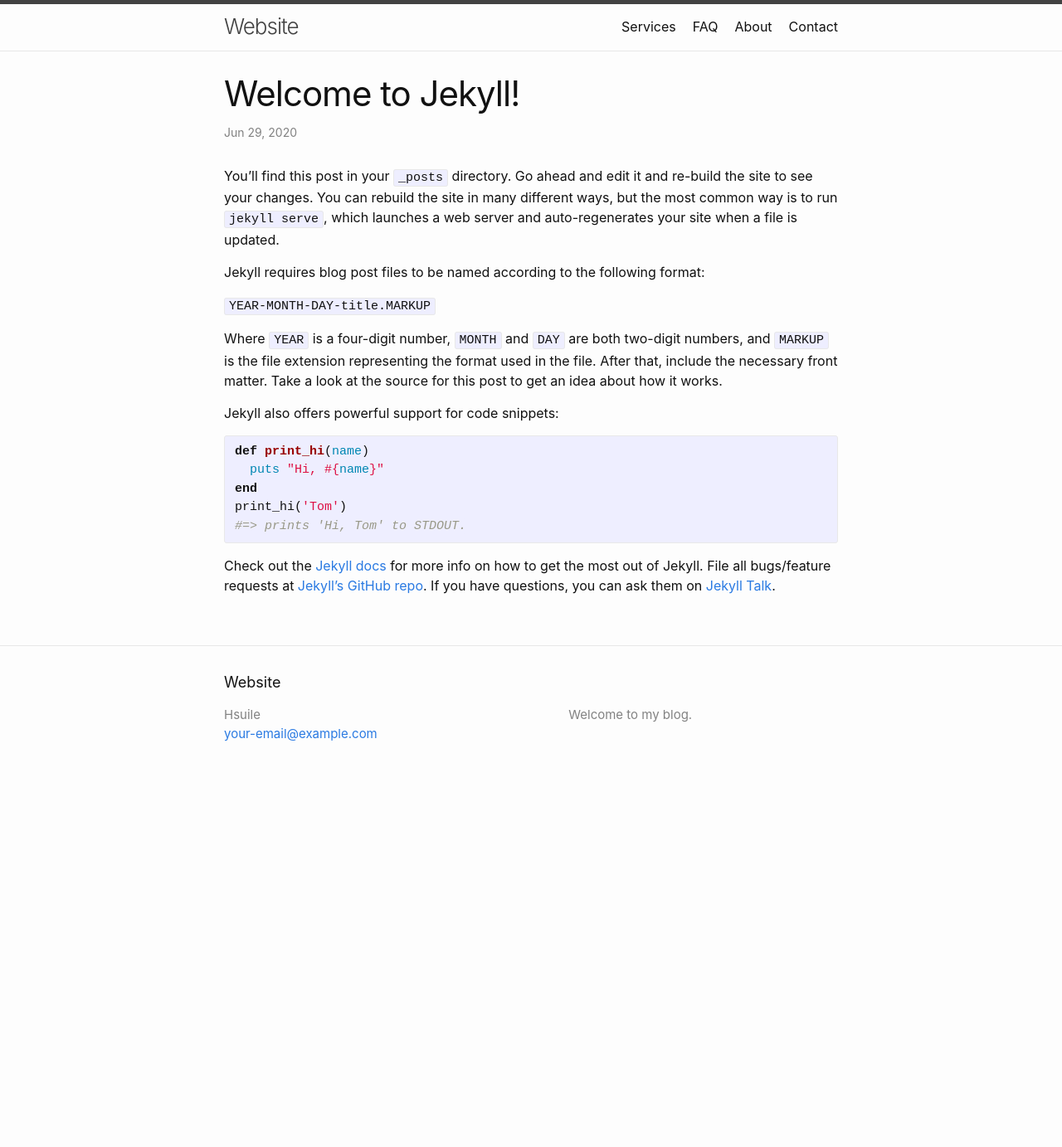
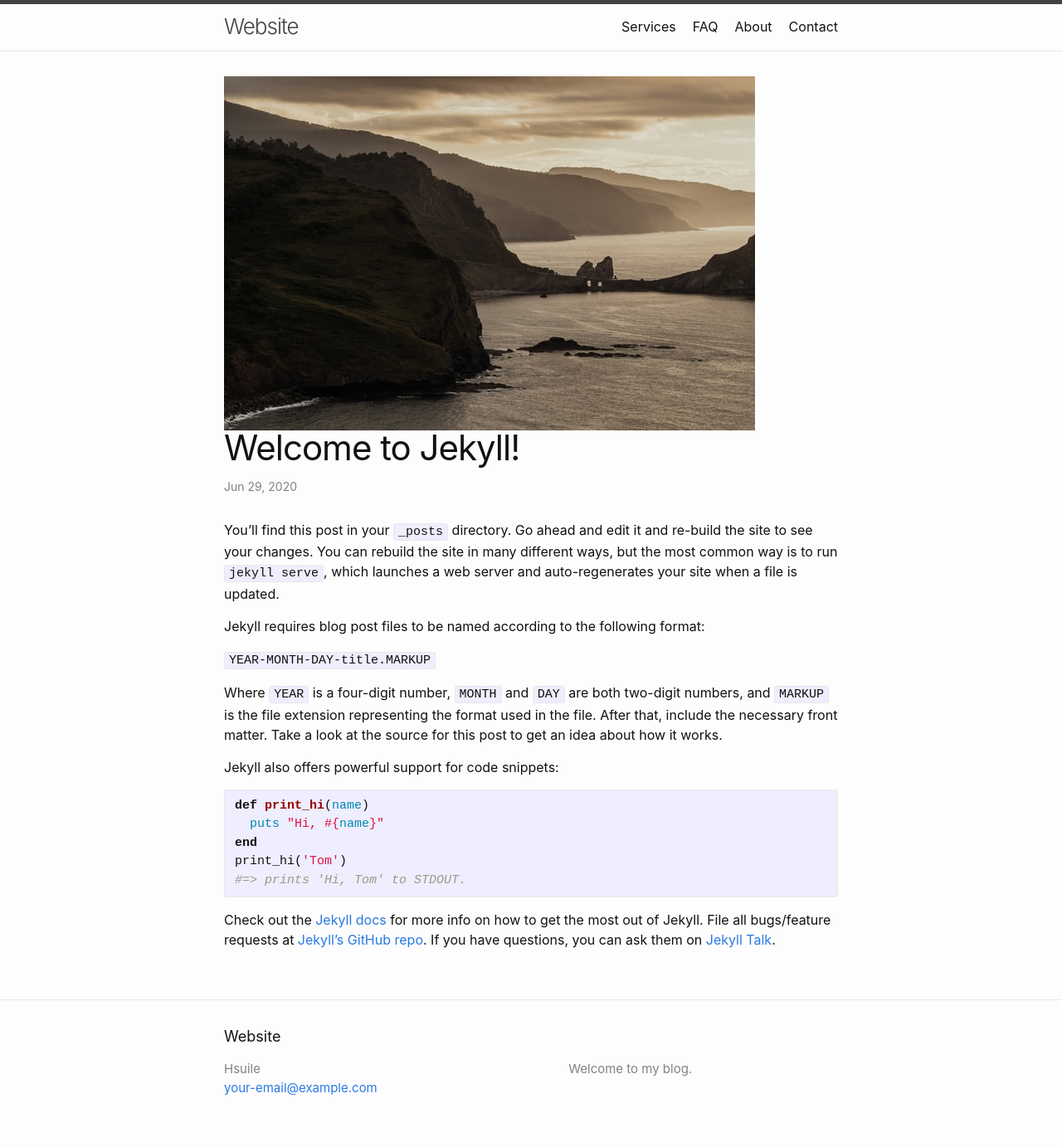
Before and after one commit to Hsuile/blog, a Jekyll site: the page built from _posts/2020-06-29-welcome-to-jekyll.markdown, in a window 1280 px wide. Shown: the whole page at 83% size. Built offline with Jekyll 4.4.1, drawn with Linux system fonts in a browser that asks for light colours; before the commit the page ends 956 px from its top, so only the background shows below that.

Commit message:
featured img
add featured img

```diff
--- /dev/null
+++ b/_includes/post-featured-image.html
@@ -0,0 +1 @@
+<img class="feat-img" src="{{ site.baseurl }}/assets/images/{{ include.image }}" alt="{{ include.alt | default: 'image representing a theme in this article' }}" />
--- a/_layouts/home.html
+++ b/_layouts/home.html
@@ -27,6 +26,7 @@ layout: default
             {{ post.title | escape }}
           </a>
         </h3>
+        {% if post.featured-image %}{% include post-featured-image.html image=post.featured-image alt=post.featured-image-alt %}{% endif %}
         {%- if site.show_excerpts -%}
           {{ post.excerpt }}
         {%- endif -%}
@@ -34,7 +34,7 @@ layout: default
       {%- endfor -%}
     </ul>
 
-    <p class="rss-subscribe">subscribe <a href="{{ "/feed.xml" | relative_url }}">via RSS</a></p>
-  {%- endif -%}-->
+    <!--<p class="rss-subscribe">subscribe <a href="{{ "/feed.xml" | relative_url }}">via RSS</a></p>-->
+  {%- endif -%}
 
 </div>
--- a/_layouts/post.html
+++ b/_layouts/post.html
@@ -4,6 +4,9 @@ layout: default
 <article class="post h-entry" itemscope itemtype="http://schema.org/BlogPosting">
 
   <header class="post-header">
+
+   {% if page.featured-image %}{% include post-featured-image.html image=page.featured-image alt=page.featured-image-alt %}{% endif %}
+
     <h1 class="post-title p-name" itemprop="name headline">{{ page.title | escape }}</h1>
     <p class="post-meta">
       <time class="dt-published" datetime="{{ page.date | date_to_xmlschema }}" itemprop="datePublished">
--- a/_posts/2020-06-29-welcome-to-jekyll.markdown
+++ b/_posts/2020-06-29-welcome-to-jekyll.markdown
@@ -3,6 +3,8 @@ layout: post
 title:  "Welcome to Jekyll!"
 date:   2020-06-29 16:21:48 -0700
 categories: jekyll update
+featured-image: mitchell-orr.jpg
+featured-image-alt: awesome featured image
 ---
 You’ll find this post in your `_posts` directory. Go ahead and edit it and re-build the site to see your changes. You can rebuild the site in many different ways, but the most common way is to run `jekyll serve`, which launches a web server and auto-regenerates your site when a file is updated.
 
```
Also changed, not shown: other parts of _layouts/home.html (+0 -1 lines), assets/images/mitchell-orr.jpg (added).
